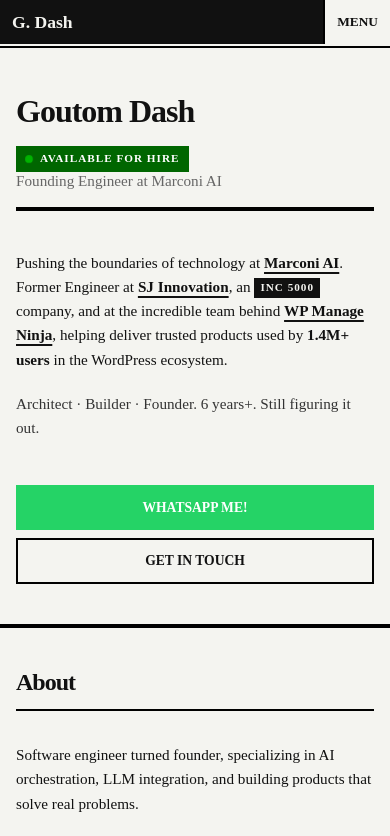
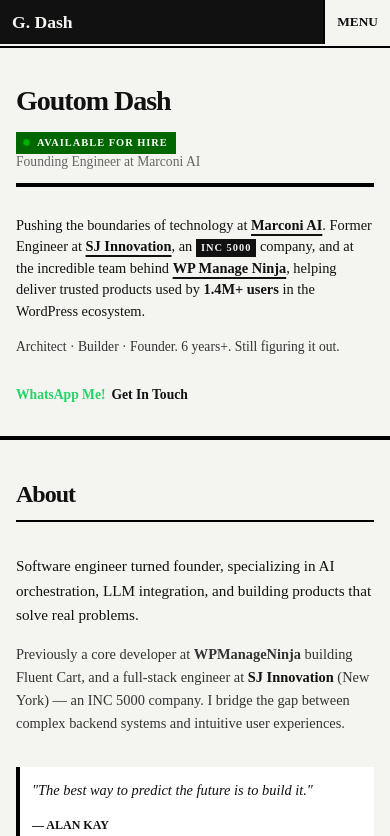
Before and after one commit to Ratul-Raha/vue-dev-portfolio, a Vue app: page / in a window 390 px wide. Shown: the top 836 px of the page. Built offline with nearby package versions, Linux system fonts and the light colour scheme; a web font is replaced by a local one.

Commit message:
Fix hero mobile - replace big buttons with clean text links

```diff
--- a/src/components/HeroSection.vue
+++ b/src/components/HeroSection.vue
@@ -200,46 +200,78 @@
 
 @media (max-width: 600px) {
   .hero {
-    padding: 40px 16px 40px;
+    padding: 32px 16px 28px;
+  }
+  .hero-container {
+    gap: 20px;
+  }
+  .hero-header {
+    padding-bottom: 12px;
   }
   .hero-title-row {
     flex-direction: column;
     align-items: flex-start;
-    gap: 8px;
+    gap: 6px;
   }
   .hire-badge {
-    font-size: 0.7rem;
-    padding: 4px 10px;
+    font-size: 0.65rem;
+    padding: 3px 8px;
   }
   .hire-dot {
-    width: 6px;
-    height: 6px;
+    width: 5px;
+    height: 5px;
   }
   .hero-title {
-    font-size: 2rem;
+    font-size: 1.75rem;
   }
   .hero-subtitle {
-    font-size: 0.95rem;
+    font-size: 0.85rem;
+  }
+  .hero-bio {
+    gap: 12px;
   }
   .lead-text {
-    font-size: 0.95rem;
+    font-size: 0.9rem;
+    line-height: 1.5;
   }
-  .hero-bio {
-    font-size: 0.95rem;
-    line-height: 1.6;
+  .hero-bio p:not(.lead-text) {
+    font-size: 0.85rem;
   }
   .hero-actions {
-    flex-direction: column;
-    gap: 8px;
+    display: flex;
+    align-items: center;
+    gap: 6px;
+    margin-top: 12px;
   }
   .action-btn {
-    text-align: center;
-    padding: 10px 20px;
+    padding: 0;
+    border: none;
+    background: none;
+    font-family: var(--font);
     font-size: 0.85rem;
+    font-weight: 600;
+    text-transform: none;
+    text-decoration: underline;
+    text-underline-offset: 2px;
+    color: var(--text);
+    transition: color 0.15s;
+  }
+  .action-btn:hover {
+    background: none;
+    color: var(--accent);
+  }
+  .whatsapp-btn {
+    background: none;
+    color: #25D366;
+    border: none;
+  }
+  .whatsapp-btn:hover {
+    background: none;
+    color: #128C7E;
   }
   .inc-badge {
-    font-size: 0.7rem;
-    padding: 1px 6px;
+    font-size: 0.65rem;
+    padding: 1px 5px;
   }
 }
 </style>
```
